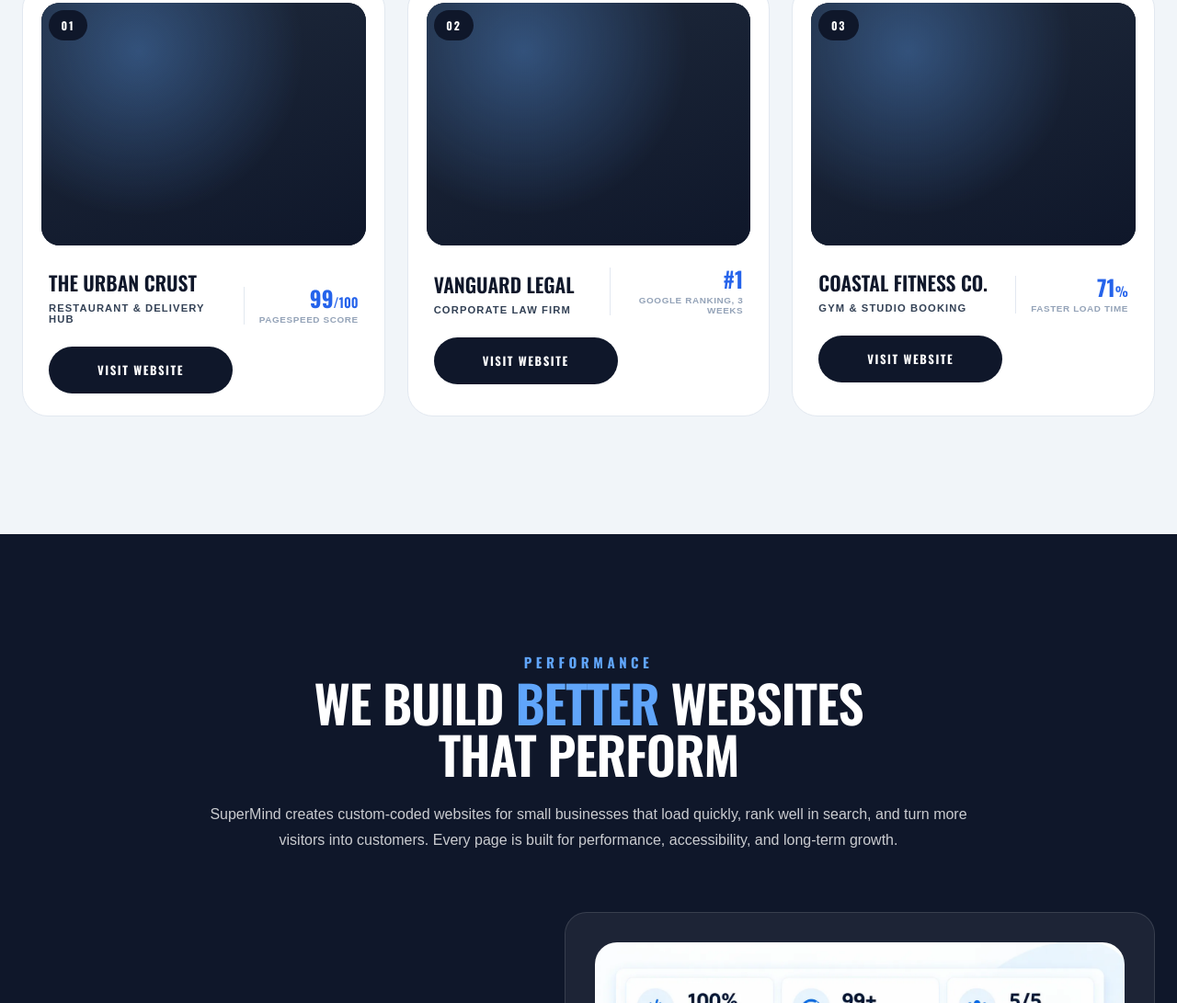
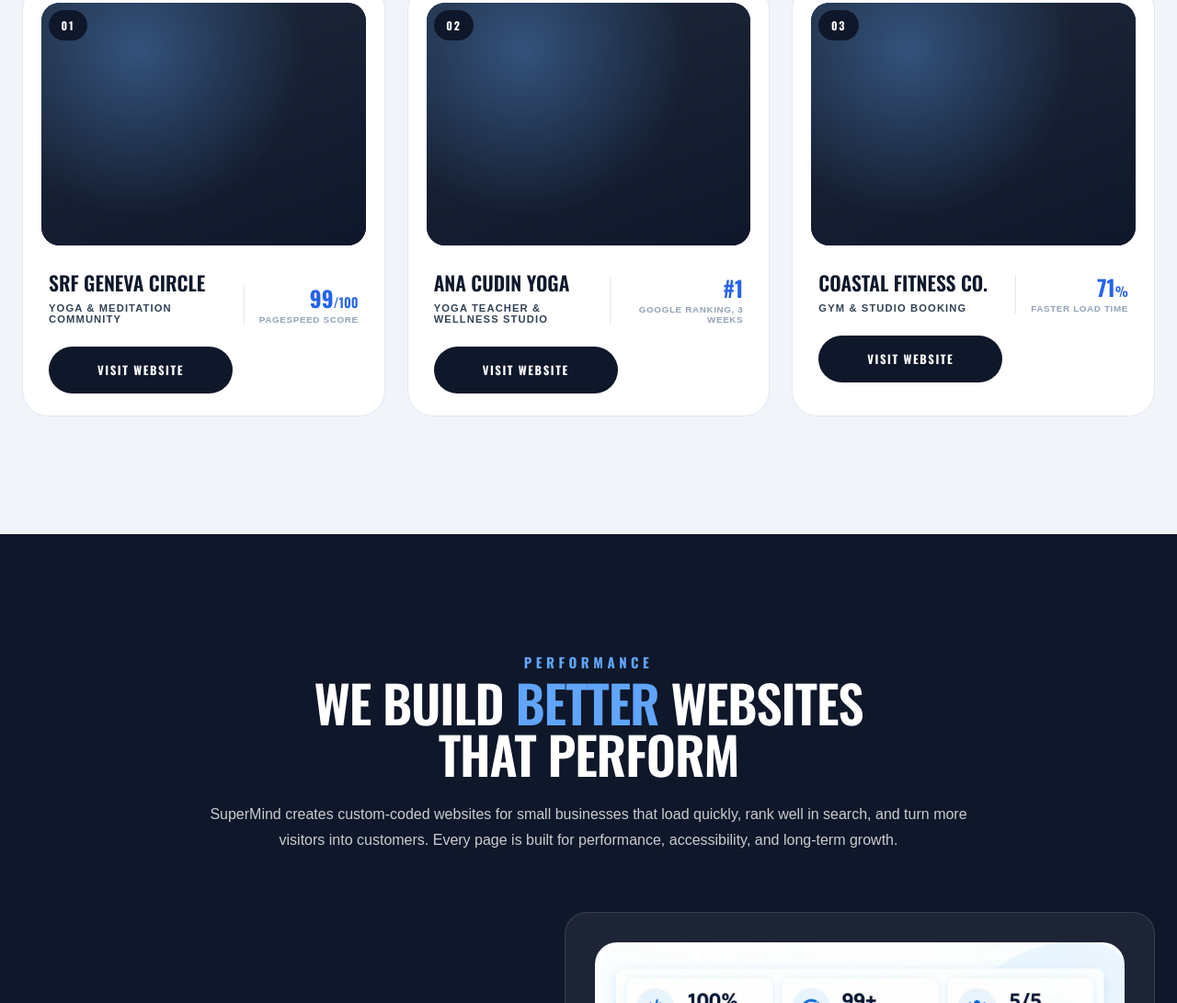
Before and after one commit to deepak-bits/supermind-web-designs, an Eleventy site: page src/index.html in a window 1280 px wide. Shown: the part 3634-4725 px from the top of the page at 92% size. Built offline with nearby package versions, Linux system fonts and the light colour scheme; Eleventy itself is replaced by a stand-in of ours; files that its build step writes are made by us from their sources.

Commit message:
Update first portfolio projects

```diff
--- a/src/index.html
+++ b/src/index.html
@@ -358,8 +358,8 @@
 				</div>
 
 				<div class="showcase-grid">
-					<article class="showcase-card"><span class="showcase-index">01</span><div class="showcase-media"><div class="showcase-media-placeholder"></div><div class="showcase-media-overlay"><span class="showcase-link">View Project <svg viewBox="0 0 24 24" fill="none" stroke="currentColor" stroke-width="2" aria-hidden="true"><path stroke-linecap="round" stroke-linejoin="round" d="M7 17L17 7M17 7H7M17 7v10"/></svg></span></div></div><div class="showcase-body"><div class="showcase-meta"><h3 class="showcase-title">The Urban Crust</h3><p class="showcase-category">Restaurant &amp; Delivery Hub</p></div><div class="showcase-stat"><strong>99<span>/100</span></strong><span class="showcase-stat-label">PageSpeed Score</span></div></div><a class="showcase-button" href="#contact">Visit Website</a></article>
-					<article class="showcase-card"><span class="showcase-index">02</span><div class="showcase-media"><div class="showcase-media-placeholder"></div><div class="showcase-media-overlay"><span class="showcase-link">View Project <svg viewBox="0 0 24 24" fill="none" stroke="currentColor" stroke-width="2" aria-hidden="true"><path stroke-linecap="round" stroke-linejoin="round" d="M7 17L17 7M17 7H7M17 7v10"/></svg></span></div></div><div class="showcase-body"><div class="showcase-meta"><h3 class="showcase-title">Vanguard Legal</h3><p class="showcase-category">Corporate Law Firm</p></div><div class="showcase-stat"><strong>#1</strong><span class="showcase-stat-label">Google Ranking, 3 Weeks</span></div></div><a class="showcase-button" href="#contact">Visit Website</a></article>
+					<article class="showcase-card"><span class="showcase-index">01</span><div class="showcase-media"><div class="showcase-media-placeholder"></div><div class="showcase-media-overlay"><span class="showcase-link">View Project <svg viewBox="0 0 24 24" fill="none" stroke="currentColor" stroke-width="2" aria-hidden="true"><path stroke-linecap="round" stroke-linejoin="round" d="M7 17L17 7M17 7H7M17 7v10"/></svg></span></div></div><div class="showcase-body"><div class="showcase-meta"><h3 class="showcase-title">SRF Geneva Circle</h3><p class="showcase-category">Yoga &amp; Meditation Community</p></div><div class="showcase-stat"><strong>99<span>/100</span></strong><span class="showcase-stat-label">PageSpeed Score</span></div></div><a class="showcase-button" href="https://yoganandageneva.ch" target="_blank" rel="noopener noreferrer">Visit Website</a></article>
+					<article class="showcase-card"><span class="showcase-index">02</span><div class="showcase-media"><div class="showcase-media-placeholder"></div><div class="showcase-media-overlay"><span class="showcase-link">View Project <svg viewBox="0 0 24 24" fill="none" stroke="currentColor" stroke-width="2" aria-hidden="true"><path stroke-linecap="round" stroke-linejoin="round" d="M7 17L17 7M17 7H7M17 7v10"/></svg></span></div></div><div class="showcase-body"><div class="showcase-meta"><h3 class="showcase-title">Ana Cudin Yoga</h3><p class="showcase-category">Yoga Teacher &amp; Wellness Studio</p></div><div class="showcase-stat"><strong>#1</strong><span class="showcase-stat-label">Google Ranking, 3 Weeks</span></div></div><a class="showcase-button" href="https://cudinyoga.com" target="_blank" rel="noopener noreferrer">Visit Website</a></article>
 					<article class="showcase-card"><span class="showcase-index">03</span><div class="showcase-media"><div class="showcase-media-placeholder"></div><div class="showcase-media-overlay"><span class="showcase-link">View Project <svg viewBox="0 0 24 24" fill="none" stroke="currentColor" stroke-width="2" aria-hidden="true"><path stroke-linecap="round" stroke-linejoin="round" d="M7 17L17 7M17 7H7M17 7v10"/></svg></span></div></div><div class="showcase-body"><div class="showcase-meta"><h3 class="showcase-title">Coastal Fitness Co.</h3><p class="showcase-category">Gym &amp; Studio Booking</p></div><div class="showcase-stat"><strong>71<span>%</span></strong><span class="showcase-stat-label">Faster Load Time</span></div></div><a class="showcase-button" href="#contact">Visit Website</a></article>
 				</div>
 			</div>
```
